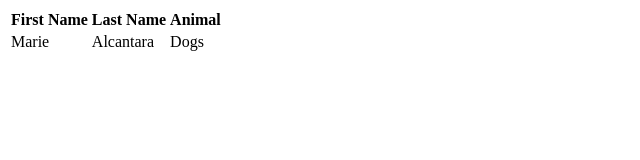
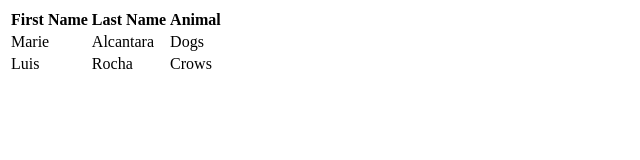
Before and after one commit to ohminimarie/html-exercise, a plain HTML site: page favorites.html in a window 1280 px wide. Shown: the whole page, without its empty margins (0-640 px from the left). Drawn offline with Linux system fonts and the light colour scheme.

Commit message:
Added personal info

```diff
--- a/favorites.html
+++ b/favorites.html
@@ -17,6 +17,10 @@
             <td>Marie</td>
             <td>Alcantara</td>
             <td>Dogs</td>
+          </tr><tr>
+            <td>Luis</td>
+            <td>Rocha</td>
+            <td>Crows</td>
           </tr>
         </tbody>
       </table>
```
